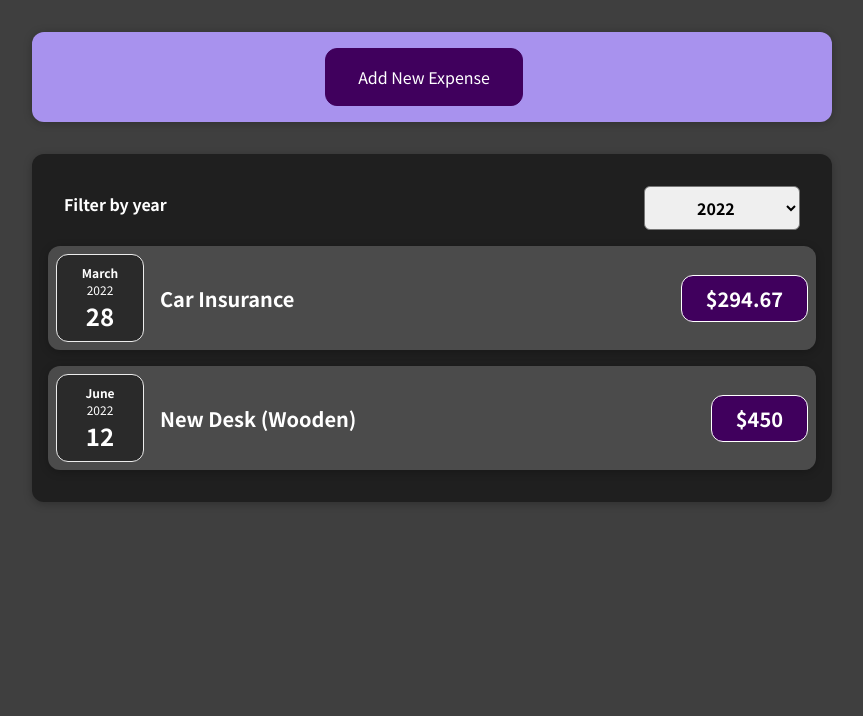
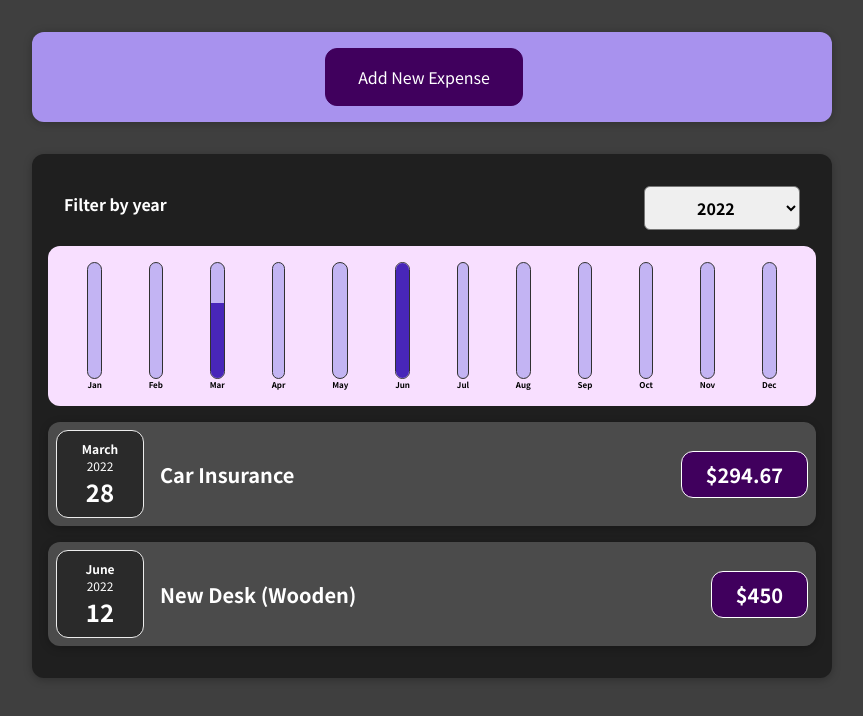
Before and after one commit to akhilTyagi94/advanced-expense-tracker, a React (Create React App) app: page / in a window 1280 px wide. Shown: the top 716 px of the page, without its empty margins (208-1071 px from the left). Built offline with nearby package versions, Linux system fonts and the light colour scheme.

Commit message:
final commit

```diff
--- a/src/components/Chart/Chart.js
+++ b/src/components/Chart/Chart.js
@@ -3,13 +3,16 @@ import ChartBar from "./ChartBar";
 import "./Chart.css";
 
 const Chart = (props) => {
+  const dataPointValues = props.dataPoints.map((dataPoint) => dataPoint.value);
+  const totalMaximum = Math.max(...dataPointValues);
+
   return (
     <div className="chart">
       {props.dataPoints.map((dataPoint) => (
         <ChartBar
           key={dataPoint.label}
           value={dataPoint.value}
-          maxValue={null}
+          maxValue={totalMaximum}
           label={dataPoint.label}
         />
       ))}
--- a/src/components/Chart/ChartBar.js
+++ b/src/components/Chart/ChartBar.js
@@ -0,0 +1,24 @@
+import React from "react";
+import "./ChartBar.css";
+
+const ChartBar = (props) => {
+  let barFillHeight = "0%";
+
+  if (props.maxValue > 0) {
+    barFillHeight = Math.round((props.value / props.maxValue) * 100) + "%";
+  }
+
+  return (
+    <div className="chart-bar">
+      <div className="chart-bar__inner">
+        <div
+          className="chart-bar__fill"
+          style={{ height: barFillHeight }}
+        ></div>
+      </div>
+      <div className="chart-bar__label">{props.label}</div>
+    </div>
+  );
+};
+
+export default ChartBar;
--- a/src/components/Expenses/Expenses.js
+++ b/src/components/Expenses/Expenses.js
@@ -3,6 +3,7 @@ import "./Expenses.css";
 import Card from "../UI/Card";
 import ExpensesFilter from "./ExpensesFilter";
 import ExpensesList from "./ExpensesList";
+import ExpensesChart from "./ExpensesChart";
 
 const Expenses = (props) => {
   const [filteredYear, setFilteredYear] = useState("2022");
@@ -21,6 +22,7 @@ const Expenses = (props) => {
           selectedYear={filteredYear}
           onSelectChange={selectChangeHandler}
         />
+        <ExpensesChart expenses={filteredExpenses} />
         <ExpensesList items={filteredExpenses} />
         {/* {filteredExpenses.length === 0 && <p>No Expenses Found.</p>}
         {filteredExpenses.length > 0 &&
--- /dev/null
+++ b/src/components/Expenses/ExpensesChart.js
@@ -0,0 +1,28 @@
+import React from "react";
+import Chart from "../Chart/Chart";
+
+const ExpensesChart = (props) => {
+  const chartDataPoints = [
+    { label: "Jan", value: 0 },
+    { label: "Feb", value: 0 },
+    { label: "Mar", value: 0 },
+    { label: "Apr", value: 0 },
+    { label: "May", value: 0 },
+    { label: "Jun", value: 0 },
+    { label: "Jul", value: 0 },
+    { label: "Aug", value: 0 },
+    { label: "Sep", value: 0 },
+    { label: "Oct", value: 0 },
+    { label: "Nov", value: 0 },
+    { label: "Dec", value: 0 },
+  ];
+
+  for (const expense of props.expenses) {
+    const expenseMonth = expense.date.getMonth();
+    chartDataPoints[expenseMonth].value += expense.amount;
+  }
+
+  return <Chart dataPoints={chartDataPoints} />;
+};
+
+export default ExpensesChart;
--- a/src/components/NewExpense/ExpenseForm.js
+++ b/src/components/NewExpense/ExpenseForm.js
@@ -23,7 +23,7 @@ const ExpenseForm = (props) => {
 
     const expenseData = {
       title: enteredTitle,
-      amount: enteredAmount,
+      amount: +enteredAmount,
       date: new Date(enteredDate),
     };
 
```
